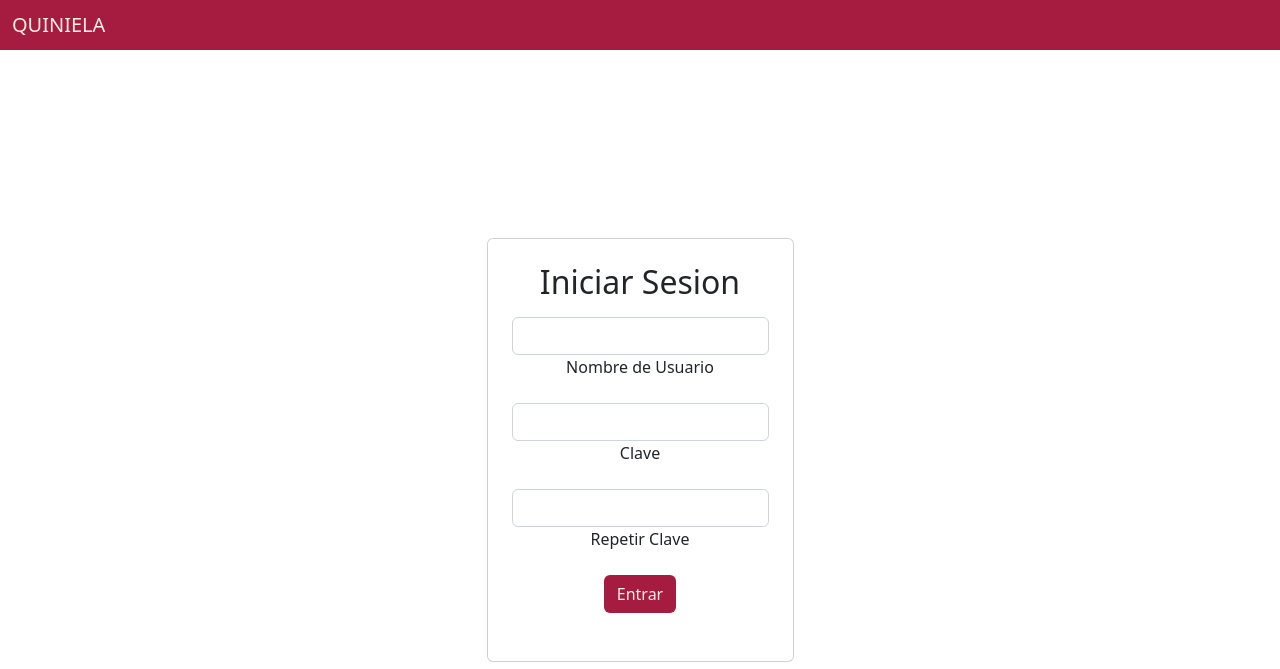
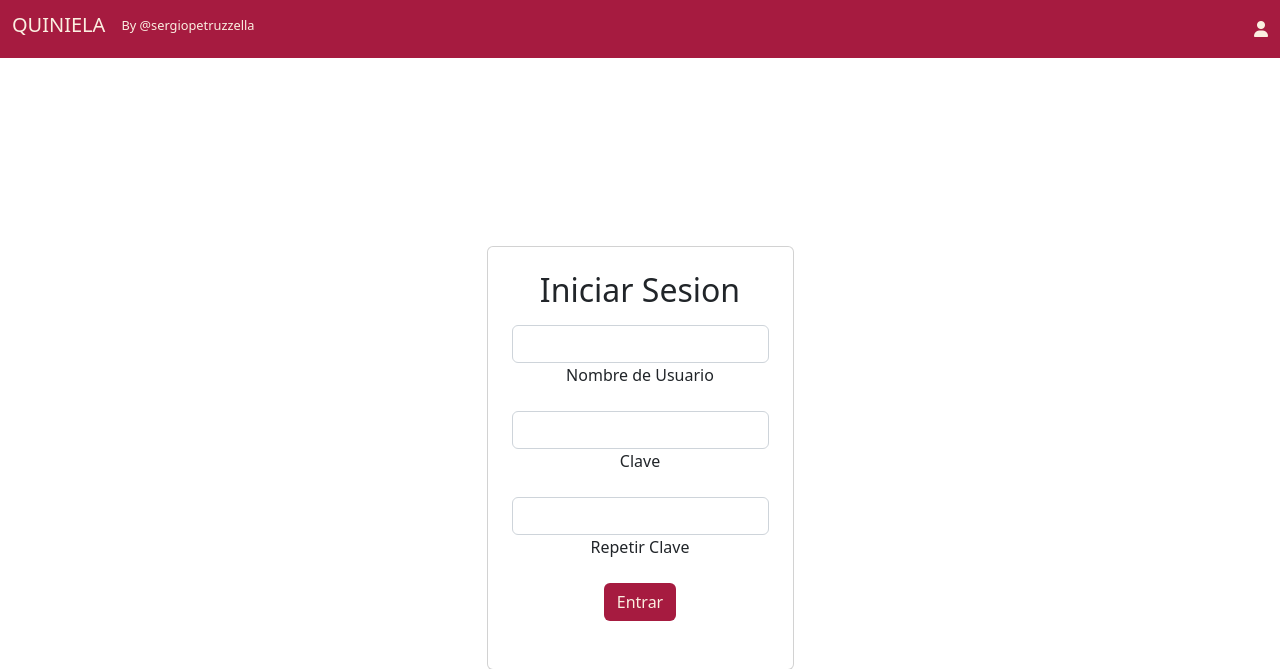
Before and after one commit to sergiopetruzzella/quiniela, a Django app: page /register/ in a window 1280 px wide. Shown: the top 669 px of the page. Run offline with Django 4.2, Linux system fonts and the light colour scheme.

Commit message:
bysp_andfa

```diff
--- a/templates/base.html
+++ b/templates/base.html
@@ -1,6 +1,7 @@
 <!DOCTYPE html>
 <html lang="es">
 <head>
+    <link rel="stylesheet" href="https://cdnjs.cloudflare.com/ajax/libs/font-awesome/6.2.0/css/all.min.css" integrity="sha512-xh6O/CkQoPOWDdYTDqeRdPCVd1SpvCA9XXcUnZS2FmJNp1coAFzvtCN9BmamE+4aHK8yyUHUSCcJHgXloTyT2A==" crossorigin="anonymous" referrerpolicy="no-referrer" />
     <link href="https://cdn.jsdelivr.net/npm/bootstrap@5.2.2/dist/css/bootstrap.min.css" rel="stylesheet" integrity="sha384-Zenh87qX5JnK2Jl0vWa8Ck2rdkQ2Bzep5IDxbcnCeuOxjzrPF/et3URy9Bv1WTRi" crossorigin="anonymous">
     <meta charset="UTF-8">
     <meta http-equiv="X-UA-Compatible" content="IE=edge">
@@ -11,7 +12,16 @@
 <body style="height:100%;">
     <nav class="navbar bg-red">
         <div class="container-fluid">
-          <span class="navbar-brand mb-0 h1 text-gold">QUINIELA</span>
+            <div class="d-inline-flex">
+          <span class="navbar-brand h1 text-gold">QUINIELA</span>
+          <span class="mt-2 text-gold tx-sm">By @sergiopetruzzella</span>
+            </div>
+            <div>
+                <i class="fa-solid fa-user text-gold"></i>
+            </div>
+
+
+
         </div>
       </nav>
 
@@ -31,6 +41,8 @@
     .text-red { color: #A61B40       }
     .text-gold { color: #FBEFE1        }
     .bg-gold{background-color: #FBEFE1 }
+    .tx-sm {font-size: 0.8rem ;
+    }
 
 
 
```
